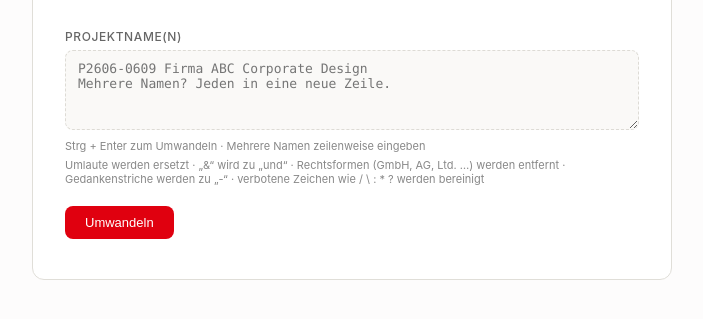
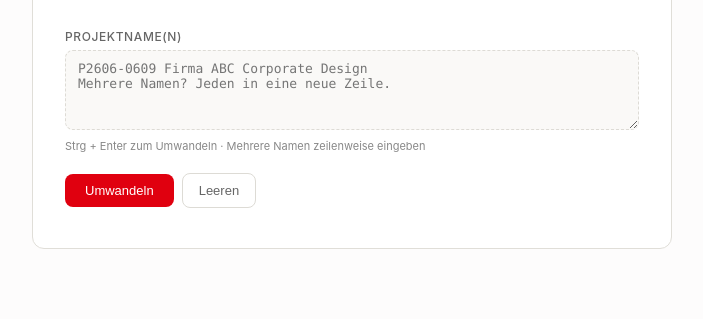
Before and after one commit to SHARKS96/SHARKS96.github.io, a plain HTML site: page ordnernamen-generator.html in a window 1280 px wide. Shown: the part 135-454 px from the top of the page, without its empty margins (288-991 px from the left). Drawn offline with Linux system fonts and the light colour scheme.

Commit message:
Ordnernamen-Generator: Hinweiszeile raus, "Leeren"-Button rein
Die Aufzaehlung der Umwandlungsregeln unter dem Eingabefeld entfaellt -
sie hat die Funktionsweise ohnehin nur halb erklaert. Stattdessen gibt
es neben "Umwandeln" einen zurueckhaltenden "Leeren"-Button, der das
Eingabefeld und die Ergebnisse zuruecksetzt und den Fokus wieder ins
Eingabefeld setzt.

Co-Authored-By: Claude Opus 5 <noreply@anthropic.com>
Claude-Session: https://claude.ai/code/session_012tiW4RZqbtW9MQWAGfpkQE

```diff
--- a/ordnernamen-generator.html
+++ b/ordnernamen-generator.html
@@ -115,8 +115,14 @@
       margin-top: 5px;
     }
 
+    .actions {
+      display: flex;
+      align-items: center;
+      gap: 8px;
+      margin-top: 1.25rem;
+    }
+
     button.primary {
-      margin-top: 1.25rem;
       padding: 9px 20px;
       font-size: 13px;
       font-weight: 500;
@@ -130,6 +136,21 @@
 
     button.primary:hover { background: var(--accent); }
     button.primary:active { transform: scale(0.98); }
+
+    button.ghost {
+      padding: 9px 16px;
+      font-size: 13px;
+      font-weight: 500;
+      background: transparent;
+      color: var(--muted-strong);
+      border: 1px solid var(--border-strong);
+      border-radius: 8px;
+      cursor: pointer;
+      transition: background 0.15s, color 0.15s, transform 0.15s;
+    }
+
+    button.ghost:hover { background: var(--surface-strong); color: var(--text); }
+    button.ghost:active { transform: scale(0.98); }
 
     .result-section {
       margin-top: 1.75rem;
@@ -200,9 +221,11 @@
     <label for="input">Projektname(n)</label>
     <textarea id="input" placeholder="P2606-0609 Firma ABC Corporate Design&#10;Mehrere Namen? Jeden in eine neue Zeile."></textarea>
     <p class="hint">Strg + Enter zum Umwandeln · Mehrere Namen zeilenweise eingeben</p>
-    <p class="hint">Umlaute werden ersetzt · „&amp;“ wird zu „und“ · Rechtsformen (GmbH, AG, Ltd. …) werden entfernt · Gedankenstriche werden zu „-“ · verbotene Zeichen wie / \ : * ? werden bereinigt</p>
 
-    <button class="primary" onclick="convert()">Umwandeln</button>
+    <div class="actions">
+      <button class="primary" type="button" onclick="convert()">Umwandeln</button>
+      <button class="ghost" type="button" onclick="clearInput()">Leeren</button>
+    </div>
 
     <div class="result-section" id="result-section">
       <hr class="divider" />
@@ -347,6 +370,16 @@
       }
     }
 
+    function clearInput() {
+      const input = document.getElementById('input');
+      input.value = '';
+      document.getElementById('output').value = '';
+      document.getElementById('batch-out').value = '';
+      document.getElementById('batch-result').style.display = 'none';
+      document.getElementById('result-section').style.display = 'none';
+      input.focus();
+    }
+
     function copyResult() {
       navigator.clipboard.writeText(document.getElementById('output').value).then(() => {
         const btn = document.getElementById('copy-btn');
```
